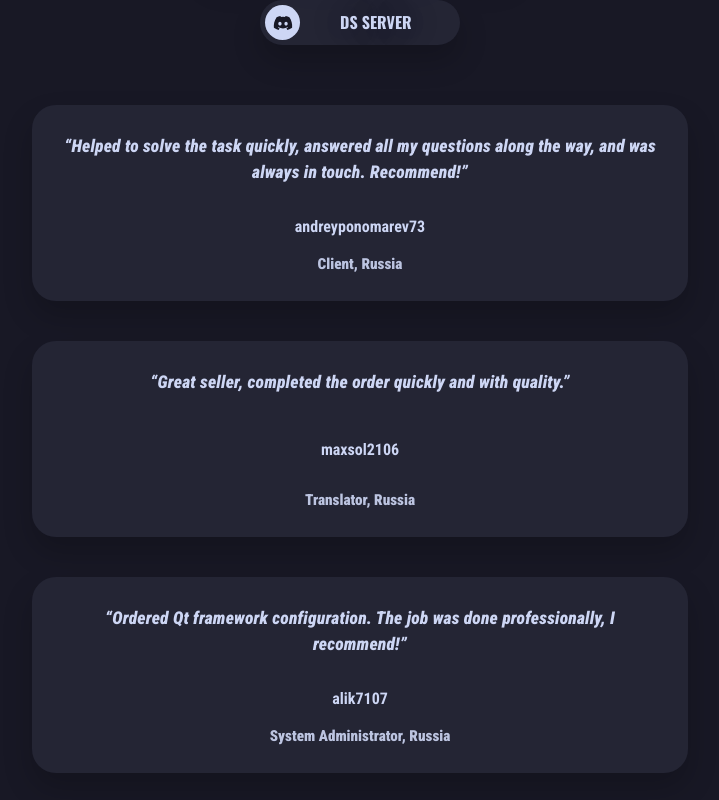
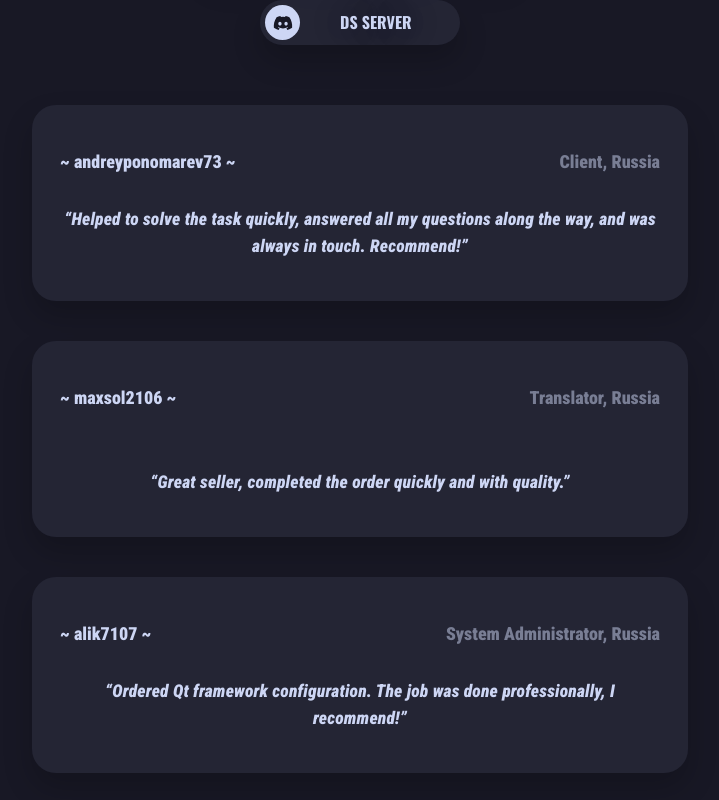
Before and after one commit to Nighty3098/Nighty3098.github.io, a React (Create React App) app: page / in a window 1280 px wide. Shown: the part 2540-3340 px from the top of the page, without its empty margins (280-999 px from the left). Built offline with nearby package versions, Linux system fonts and the light colour scheme; a web font is replaced by a local one.

Commit message:
Enhance review card layout by adding flexbox properties for better alignment and update review display structure for improved readability.

```diff
--- a/src/components/ReviewsSlider.jsx
+++ b/src/components/ReviewsSlider.jsx
@@ -10,9 +10,8 @@ const ReviewsSlider = () => {
       <div className="review-grid">
         {reviews.map((review, i) => (
           <div className="review-card" key={i}>
+            <div className="review-card-name"><p style={{ fontSize: "large"}}>~ {review.name} ~</p><p style={{ fontSize: "large", opacity: "0.5" }}>{review.role}</p></div>
             <div className="review-card-text">“{review.text}”</div>
-            <div className="review-card-name">{review.name}</div>
-            <div className="review-card-role">{review.role}</div>
           </div>
         ))}
       </div>
--- a/src/index.css
+++ b/src/index.css
@@ -1181,6 +1181,13 @@ h3 {
   font-weight: 700;
   font-size: 1rem;
   color: var(--fg);
+  width: 100%;
+  display: flex;
+  flex-direction: row;
+  align-items: center;
+  align-content: center;
+  justify-content: space-between;
+  text-align: center;
 }
 
 .review-card-role {
```
